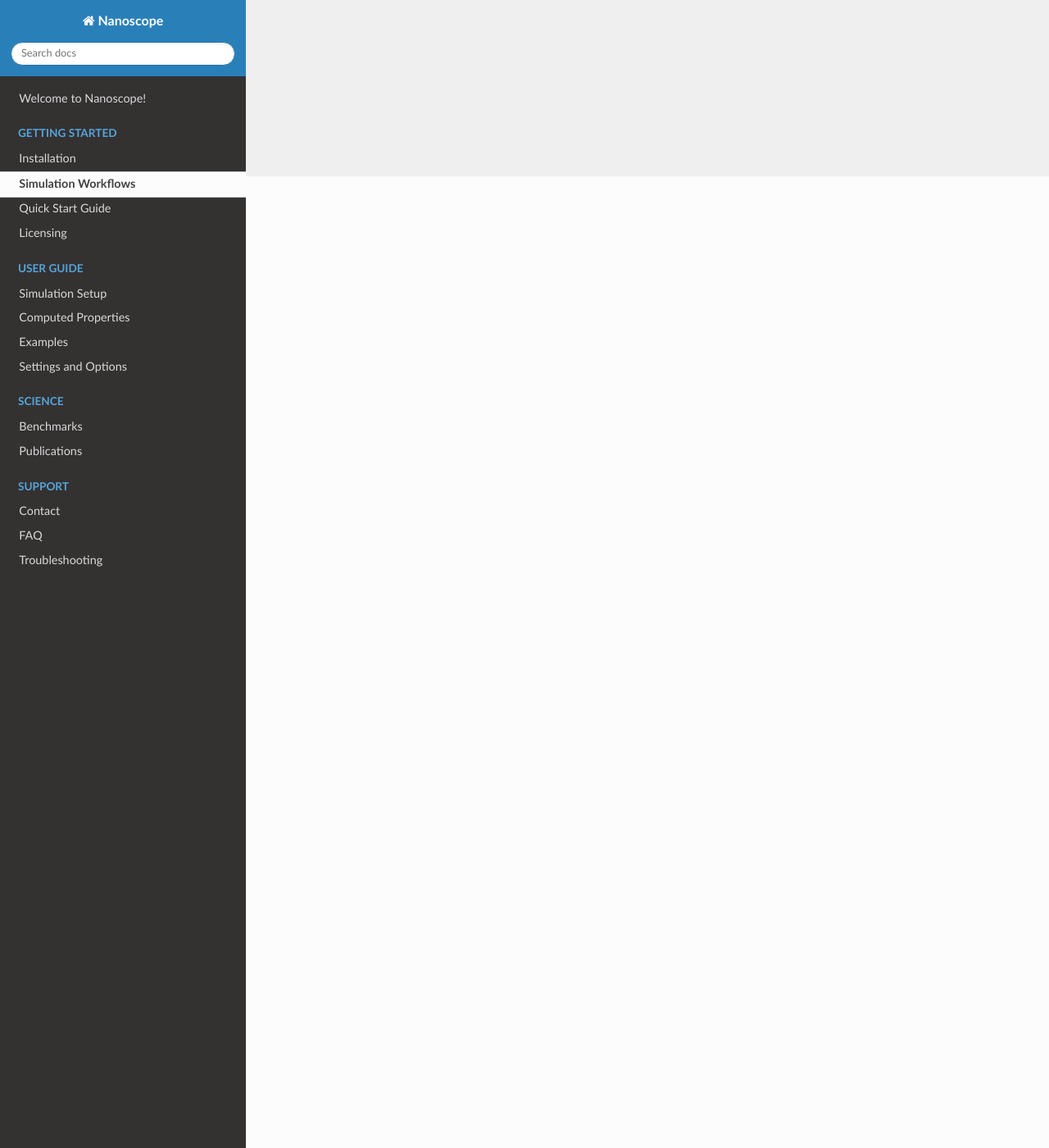
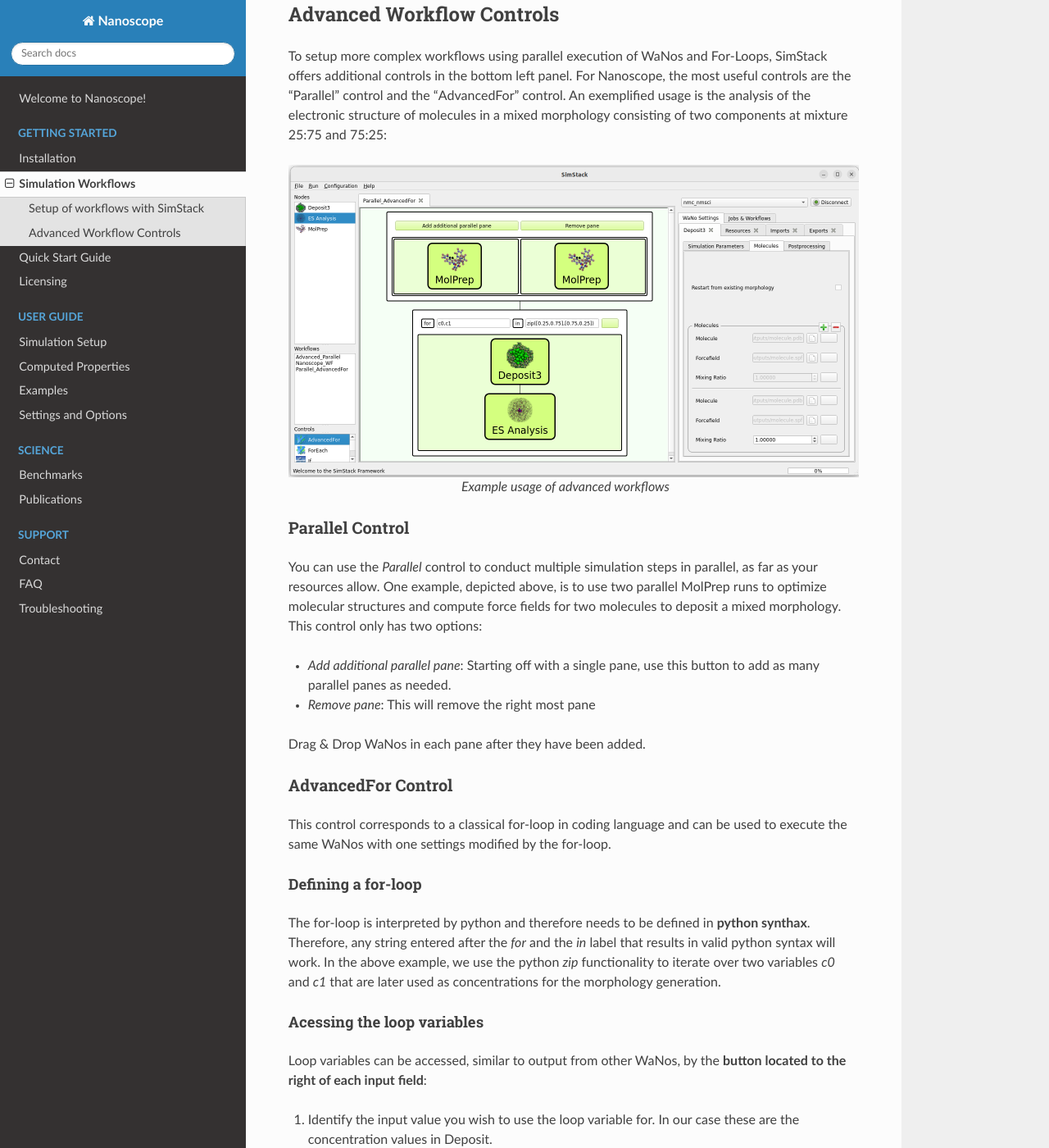
Before and after one commit to NanomatchGmbH/nanoscope-docs, a Sphinx documentation site: the page built from docs/source/getting_started/workflows.rst, in a window 1280 px wide and 1400 px high, scrolled down 1185 px. Shown: the whole window at 82% size. Built offline with Sphinx 7.4.7 and the Read the Docs theme 3.1.0, drawn with Linux system fonts in a browser that asks for light colours; some of the changed text lies outside the part shown.

Commit message:
first version of workflow usage description in minimal solution

```diff
--- a/docs/source/getting_started/workflows.rst
+++ b/docs/source/getting_started/workflows.rst
@@ -2,3 +2,84 @@
 
 Simulation Workflows
 ====================
+
+Setup of workflows with SimStack
+----------------------------------
+In order to efficiently compute material properties in the thin film we use a multiscale, multi-module simulation approach covering scales from single molecule to the multi-nanometer scale of organic thin films. This requires the setup of simulation workflows consisting of multiple simulation steps. The standard Nanoscope workflow is described in :ref:`home_nanoscope_workflow`.
+
+To simplify setup and repeated usage of workflows we utilize the SimStack Workflow Platform. Detailed information of SimStack is available on the official `SimStack Documentation <https://simstack.readthedocs.io>`_ and only key features are described here.
+
+.. figure:: workflows/WorkflowSetup.png
+   :alt: Setup Workflows
+   :width: 100%
+   :align: center
+
+   Setup of a multiscale simulation workflow
+
+
+To setup a simulation workflow with SimStack, proceed as follows:
+
+1. Drag & drop all modules, so called WaNos (Workflow Active Nodes), for your workflow from the top left panel into the middle panel and arrange as required.
+
+2. Double click on each WaNo to modify settings and resources for this specific computation in the right side of SimStack
+
+3. Save your workflow with `File -> Save`, or `File -> Save As` or the respective shortcuts. Saved workflows appear in the middle left panel for later re-use and can be loaded by double clicking.
+
+4. Connect to your computational resource (top right)
+
+5. Run your workflow with `Run -> Run` or by clicking `Ctrl + R`
+
+6. Monitor the progress of your workflow in the Jobs & Workflows panel (top right). In this panel, double click on "Workflows" to refresh, when connected to your resource.
+
+Information on installation of SimStack and configuration of your computational resources are provided in the :ref:`getting_started_installation` section.
+
+
+Advanced Workflow Controls
+------------------------------
+
+To setup more complex workflows using parallel execution of WaNos and For-Loops, SimStack offers additional controls in the bottom left panel. For Nanoscope, the most useful controls are the "Parallel" control and the "AdvancedFor" control. An exemplified usage is the analysis of the electronic structure of molecules in a mixed morphology consisting of two components at mixture 25:75 and 75:25:
+
+.. figure:: workflows/ParallelAdvancedFor.png
+   :alt: Advanced Workflows
+   :width: 100%
+   :align: center
+
+   Example usage of advanced workflows
+
+Parallel Control
+~~~~~~~~~~~~~~~~
+You can use the `Parallel` control to conduct multiple simulation steps in parallel, as far as your resources allow. One example, depicted above, is to use two parallel MolPrep runs to optimize molecular structures and compute force fields for two molecules to deposit a mixed morphology. This control only has two options:
+
+* `Add additional parallel pane`: Starting off with a single pane, use this button to add as many parallel panes as needed.
+* `Remove pane`: This will remove the right most pane
+
+Drag & Drop WaNos in each pane after they have been added.
+
+AdvancedFor Control
+~~~~~~~~~~~~~~~~~~~~
+This control corresponds to a classical for-loop in coding language and can be used to execute the same WaNos with one settings modified by the for-loop.
+
+Defining a for-loop
+^^^^^^^^^^^^^^^^^^^^^^
+The for-loop is interpreted by python and therefore needs to be defined in **python synthax**. Therefore, any string entered after the `for` and the `in` label that results in valid python syntax will work.
+In the above example, we use the python `zip` functionality to iterate over two variables `c0` and `c1` that are later used as concentrations for the morphology generation.
+
+Acessing the loop variables
+^^^^^^^^^^^^^^^^^^^^^^^^^^^^
+Loop variables can be accessed, similar to output from other WaNos, by the **button located to the right of each input field**:
+
+1. Identify the input value you wish to use the loop variable for. In our case these are the concentration values in Deposit.
+2. Click the button right of this input field.
+3. In displayed control panel, type any character to select available values to improt. Select ${`your variable name`}. In the example above, we select ${c0} for one concentration and ${c1}$ for the second concentration.
+4. Press `OK` and make sure the input field is disabled, indicating that a value was imported.
+
+Examples of advanced control usage
+^^^^^^^^^^^^^^^^^^^^^^^^^^^^^^^^^^^^
+Examples for usage of advanced controls is provided in the :ref:`user_guide_examples` section. A list of specific examples therein will be provided here shortly.
+
+.. @Reviewer: Once we filled the examples section, we can provide a table here with one example for each used advanced control.
+
+
+Further advanced controls
+~~~~~~~~~~~~~~~~~~~~~~~~~~~
+For further advanced controls, please refer to the official `SimStack Documentation <https://simstack.readthedocs.io>`_
```
Also changed, not shown: docs/source/getting_started/workflows/ParallelAdvancedFor.png (added), docs/source/getting_started/workflows/WorkflowSetup.png (added).
